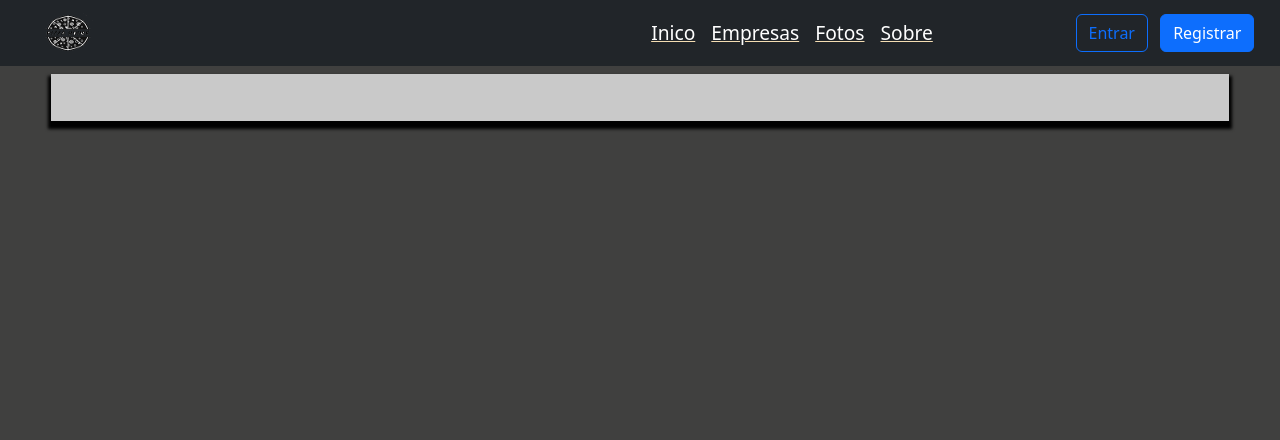
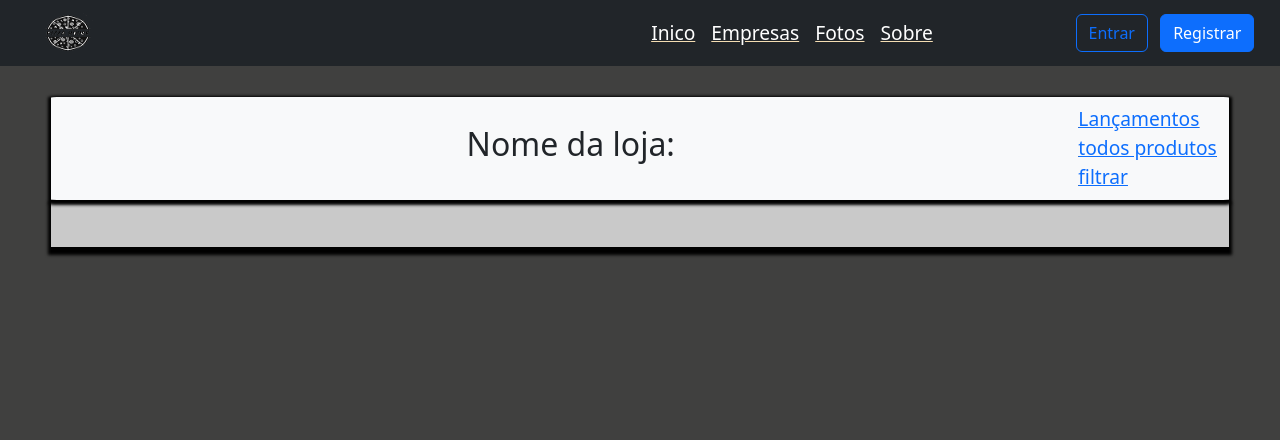
Before and after one commit to xKuth/Projeto_padaria-django, a Django app: page /interprise/interprise in a window 1280 px wide. Shown: the top 440 px of the page. Run offline with Django 5.2, Linux system fonts and the light colour scheme; some libraries are stand-ins or nearby versions.

Commit message:
add nav and and alements on section in interprise

```diff
--- a/interprises/templates/html/interprise_page.html
+++ b/interprises/templates/html/interprise_page.html
@@ -10,6 +10,17 @@
 <body>
     {% block header %}\
     <main>
+        <nav class="navbar navbar-light bg-light" id="nav-enterprise">
+            <div class="container-fluid">
+                <img src="" alt="">
+                <h2>Nome da loja:</h2>
+                <ul class="navbar-nav" id="nav_not_vertical">
+                    <li class="nav-item" id="nav_not_vertical"><a href="">Lançamentos</a></li>
+                    <li class="nav-item"><a href="">todos produtos</a></li>
+                    <li class="nav-item"><a href="">filtrar</a></li>
+                </ul>
+            </div>
+        </nav>
         <section class="section_enterprise">
             <div>
                 <div class="container">
@@ -19,7 +30,9 @@
                 </div>
             </div>
         </section>
-        <section></section>
+        <section>
+
+        </section>
     </main>
 
     {% endblock header %}
```
